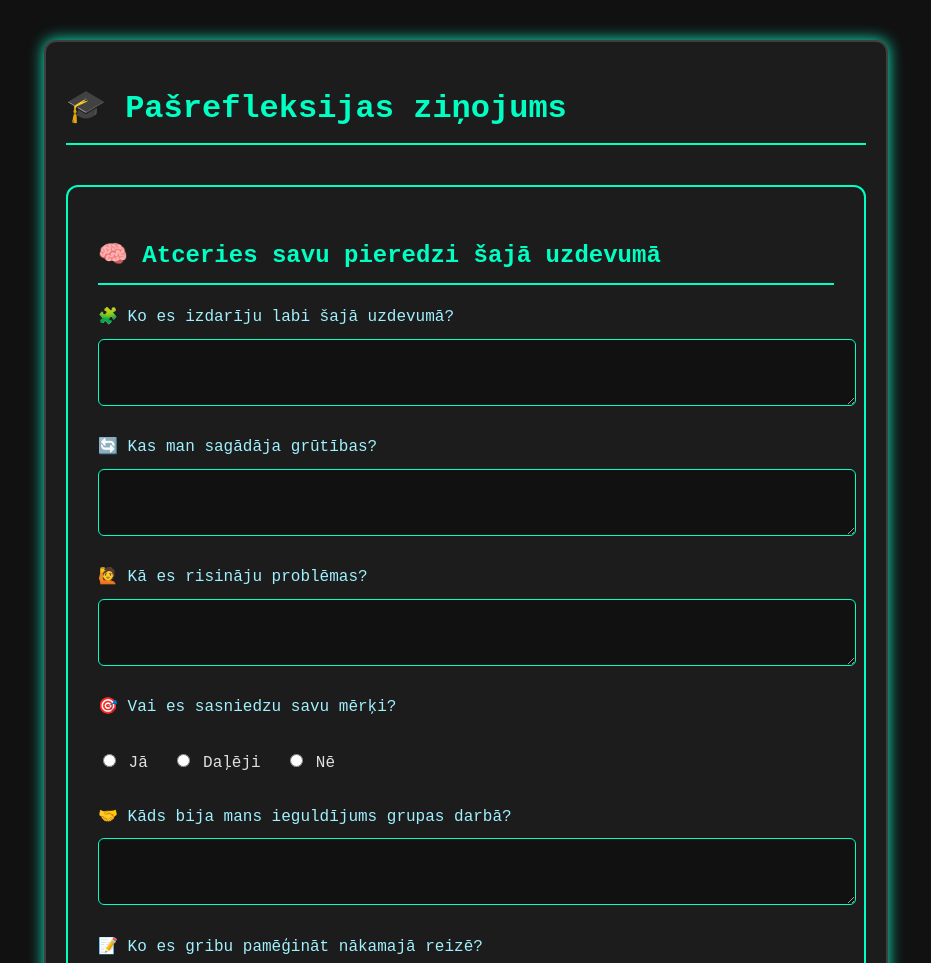
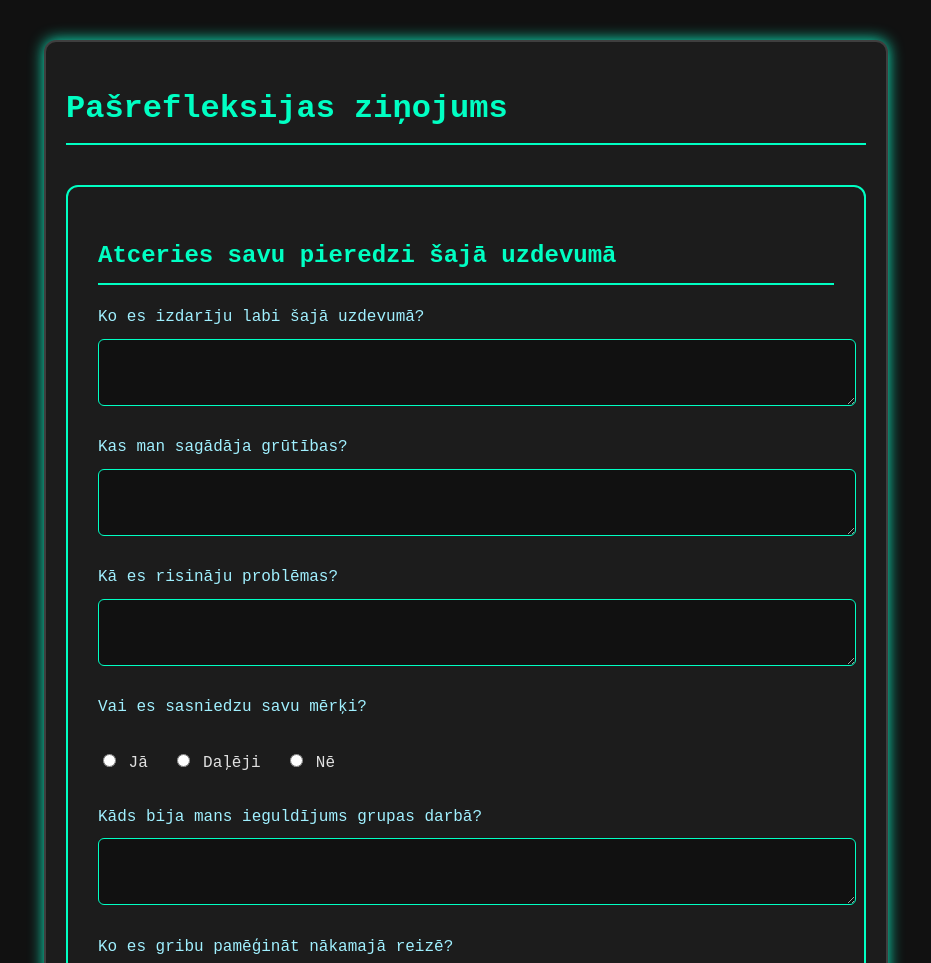
Before and after one commit to DDR-arturs/mission_hq, a plain HTML site: page report_mockup.html in a window 1280 px wide. Shown: the top 963 px of the page, without its empty margins (174-1105 px from the left). Drawn offline with Linux system fonts and the light colour scheme.

Commit message:
de-emojification

```diff
--- a/report_mockup.html
+++ b/report_mockup.html
@@ -51,30 +51,30 @@
 </head>
 <body>
   <div class="container">
-    <h1>🎓 Pašrefleksijas ziņojums</h1>
+    <h1>Pašrefleksijas ziņojums</h1>
     <div class="reflection-form">
-      <h2>🧠 Atceries savu pieredzi šajā uzdevumā</h2>
+      <h2> Atceries savu pieredzi šajā uzdevumā</h2>
 
-      <label for="good">🧩 Ko es izdarīju labi šajā uzdevumā?</label>
+      <label for="good">Ko es izdarīju labi šajā uzdevumā?</label>
       <textarea id="good" rows="3"></textarea>
 
-      <label for="difficult">🔄 Kas man sagādāja grūtības?</label>
+      <label for="difficult">Kas man sagādāja grūtības?</label>
       <textarea id="difficult" rows="3"></textarea>
 
-      <label for="solution">🙋 Kā es risināju problēmas?</label>
+      <label for="solution">Kā es risināju problēmas?</label>
       <textarea id="solution" rows="3"></textarea>
 
-      <label>🎯 Vai es sasniedzu savu mērķi?</label>
+      <label>Vai es sasniedzu savu mērķi?</label>
       <div class="checkbox-group">
         <label><input type="radio" name="goal" value="yes"> Jā</label>
         <label><input type="radio" name="goal" value="partly"> Daļēji</label>
         <label><input type="radio" name="goal" value="no"> Nē</label>
       </div>
 
-      <label for="group">🤝 Kāds bija mans ieguldījums grupas darbā?</label>
+      <label for="group">Kāds bija mans ieguldījums grupas darbā?</label>
       <textarea id="group" rows="3"></textarea>
 
-      <label for="next">📝 Ko es gribu pamēģināt nākamajā reizē?</label>
+      <label for="next">Ko es gribu pamēģināt nākamajā reizē?</label>
       <textarea id="next" rows="3"></textarea>
 
       <button class="submit-button">📤 Iesniegt refleksiju</button>
```
